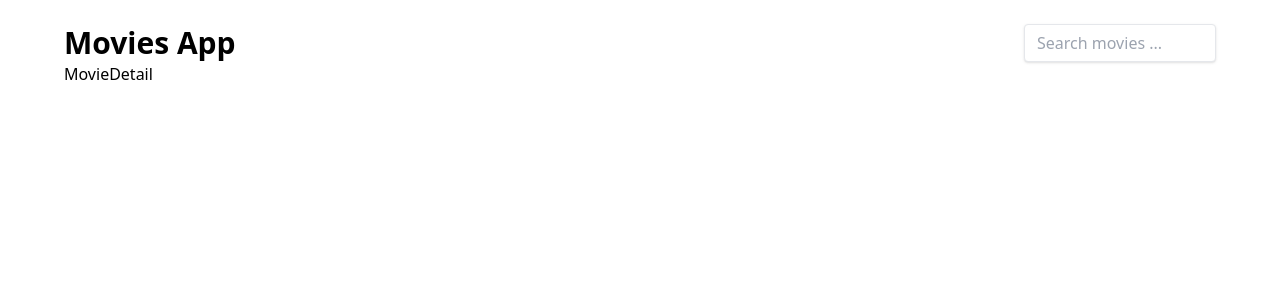
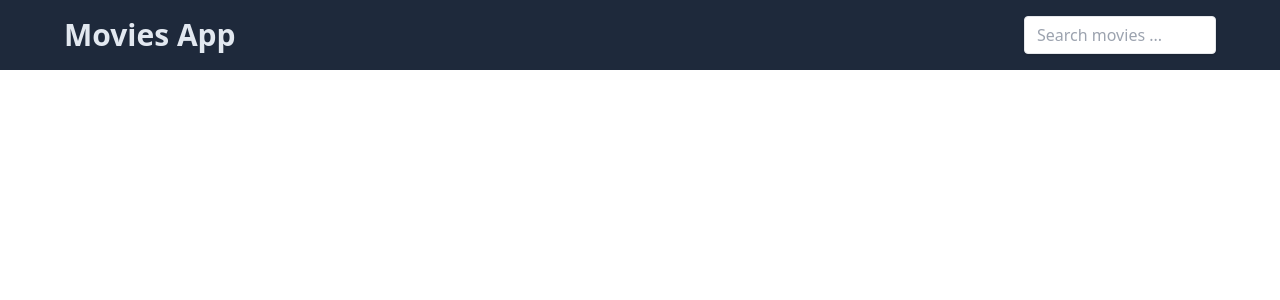
Before and after one commit to fueremi/React-2022-Movie_App, a React (Create React App) app: page /movies/1 in a window 1280 px wide. Shown: the top 300 px of the page. Built offline with nearby package versions, Linux system fonts and the light colour scheme.

Commit message:
fix(redux): adding searchvalue action and state on navbar component

```diff
--- a/src/components/NavbarComponent.jsx
+++ b/src/components/NavbarComponent.jsx
@@ -1,17 +1,28 @@
-import React from "react";
+import { useDispatch } from "react-redux";
+import { bindActionCreators } from "redux";
+import { actionCreators } from "../redux/actionCreates";
 
 const NavbarComponent = (props) => {
+  const dispatch = useDispatch();
+  const { updateSearchValue } = bindActionCreators(actionCreators, dispatch);
+
+  const handleOnChange = (e) => {
+    updateSearchValue(e.target.value);
+  };
   return (
-    <div className="flex justify-between items-center pt-6">
+    <div className=" py-4 bg-slate-800 w-screen text-slate-200 fixed top-0 left-0 z-30">
+      <div className="max-w-6xl mx-auto flex justify-between items-center">
         <h1 className="text-3xl font-bold">Movies App</h1>
         <input
           className="m-0 shadow appearance-none border rounded w-2/6 xl:w-1/6 py-2 px-3 text-gray-700 leading-tight focus:outline-none focus:shadow-outline"
           id="search"
           type="text"
           value={props.value}
-        onChange={(e) => props.setSearchValue(e.target.value)}
+          onChange={handleOnChange}
           placeholder="Search movies ..."
+          onClick={(e) => (e.target.value = "")}
         ></input>
+      </div>
     </div>
   );
 };
```
Lines whose indentation alone changed are shown as unchanged.
